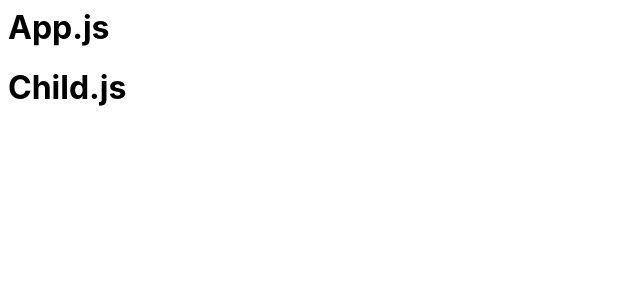
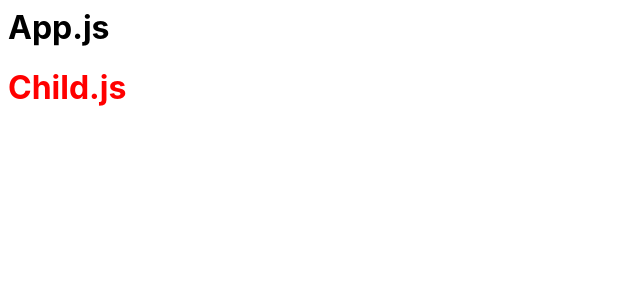
Before and after one commit to chandrashekhar-meshram/Panorbit-Assignment, a React (Create React App) app: page / in a window 1280 px wide. Shown: the top 300 px of the page, without its empty margins (0-640 px from the left). Built offline with nearby package versions, Linux system fonts and the light colour scheme.

Commit message:
Context used

```diff
--- a/src/Child.js
+++ b/src/Child.js
@@ -1,9 +1,11 @@
-import React from 'react';
+import React, {useContext} from 'react';
+import {GlobalContext} from './App';
 
 const Child = ()=> {
-
+  const {appColor} = useContext(GlobalContext);
+  console.log("appColor - ", appColor);
   return(
-    <h1>Child.js</h1>
+    <h1 style={{color: appColor}}>Child.js</h1>
   )
 }
 
```
